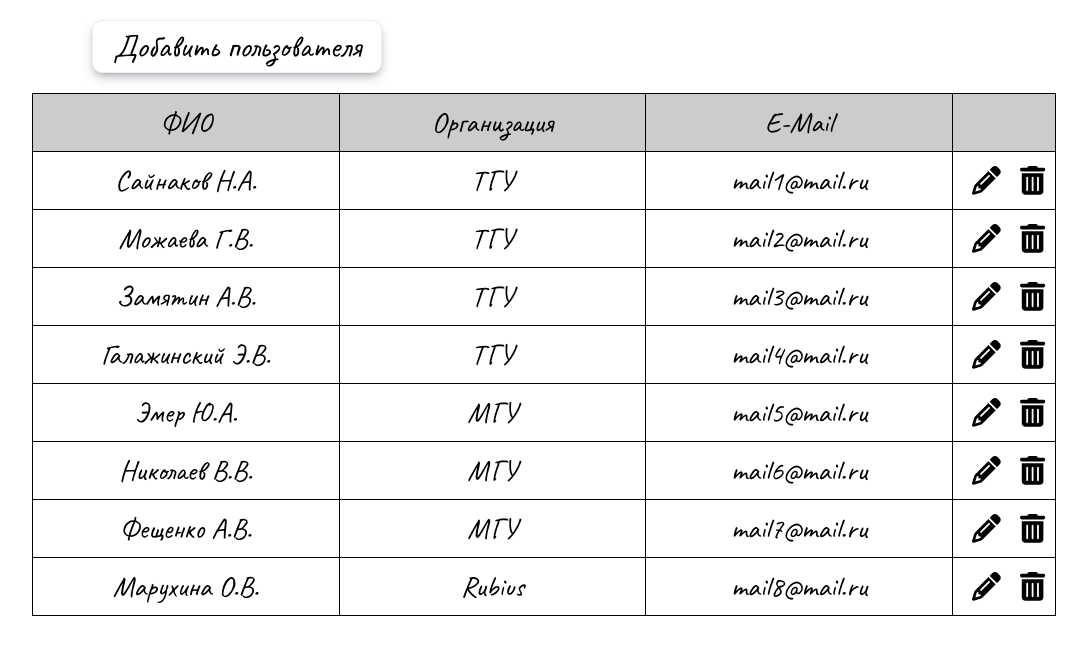
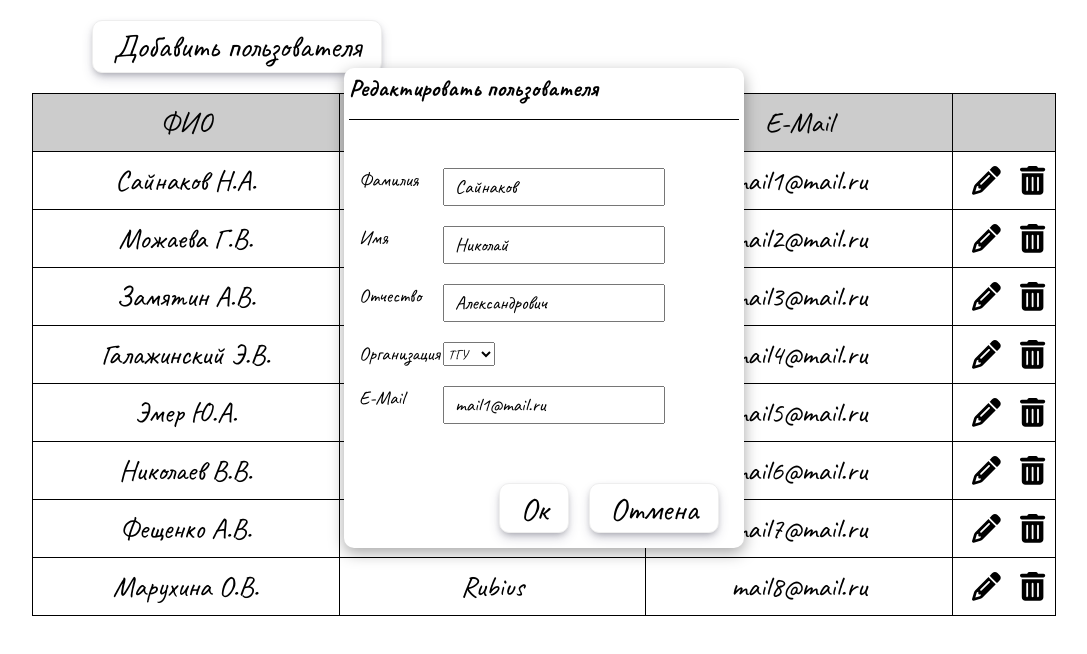
Before and after one commit to Lenarqa/react-table-app, a React (Create React App) app: page / in a window 1280 px wide. Both pictures are taken after a click on the icon 1082 px from the left and 180 px from the top of the page. Shown: the top 654 px of the page, without its empty margins (96-1183 px from the left). Built offline with nearby package versions, Linux system fonts and the light colour scheme.

Commit message:
add edit user modal and validate it

```diff
--- /dev/null
+++ b/src/components/Modal/EditUserModal.js
@@ -0,0 +1,196 @@
+import React, { useContext, useRef, useState } from "react";
+import styled from "styled-components";
+import { UserContext } from "../../store/userContext";
+import Button from "../UI/Button";
+
+const StyledEditUserModar = styled.form`
+  width: 25rem;
+  height: 30rem;
+  position: absolute;
+  top: 50%;
+  left: 50%;
+  transform: translateX(-50%) translateY(-50%);
+  background-color: white;
+  box-shadow: rgba(0, 0, 0, 0.35) 0px 5px 15px;
+  border-radius: 10px;
+
+  display: flex;
+  padding: 5px;
+  justify-content: flex-start;
+  flex-direction: column;
+
+  header {
+    border-bottom: 1px solid black;
+    height: 10%;
+  }
+`;
+
+const DataInputs = styled.div`
+  padding: 10px;
+  height: 75%;
+  width: 100%;
+
+  display: flex;
+  justify-content: center;
+  align-items: flex-start;
+  flex-direction: column;
+
+  div {
+    display: flex;
+    width: 100%;
+    padding: 10;
+    margin: 10px 0;
+  }
+
+  div label {
+    font-size: 1.2rem;
+    margin-right: 10px;
+    width: 20%;
+  }
+
+  div input {
+    width: 60%;
+    padding: 5px 10px;
+    outline: none;
+    font-size: 1.2rem;
+  }
+`;
+
+const Actions = styled.div`
+  display: flex;
+  justify-content: flex-end;
+  height: 15%;
+  padding: 10px;
+
+  button {
+    margin: 0 10px;
+  }
+`;
+
+const EditUserModal = (props) => {
+  const userCtx = useContext(UserContext);
+
+  const [firstName, setFirstName] = useState(props.user.firstName);
+  const [lastName, setLastName] = useState(props.user.lastName);
+  const [middleName, setMiddleName] = useState(props.user.middleName);
+  const [organisationId, setOrganisationId] = useState(
+    props.user.organisationId
+  );
+  const [email, setEmail] = useState(props.user.email);
+
+  const validationHandler = (e) => {
+    e.preventDefault();
+
+    if (
+      firstName.trim() === "" ||
+      lastName.trim() === "" ||
+      organisationId === -1 ||
+      organisationId === "" ||
+      email.trim() === ""
+    ) {
+      return;
+    }
+    console.log(firstName, lastName, middleName, organisationId, email);
+
+    props.onClose();
+  };
+
+  const changeFirstNameHandler = (e) => {
+    e.preventDefault();
+    if (e.target.value.trim() !== "") {
+      setFirstName(e.target.value);
+    }
+  };
+
+  const changeLastNameHandler = (e) => {
+    e.preventDefault();
+    if (e.target.value.trim() !== "") {
+      setLastName(e.target.value);
+    }
+  };
+
+  const changeMiddleNameHandler = (e) => {
+    e.preventDefault();
+    setMiddleName(e.target.value);
+  };
+
+  const changeOrganisationIdHandler = (e) => {
+    e.preventDefault();
+    if (e.target.value.trim() !== "") {
+      setOrganisationId(e.target.value);
+    }
+  };
+
+  const changeEmailHandler = (e) => {
+    e.preventDefault();
+    if (e.target.value.trim() !== "" && e.target.value.includes("@")) {
+      setEmail(e.target.value);
+    }
+  };
+
+  return (
+    <StyledEditUserModar onSubmit={validationHandler}>
+      <header>
+        <h2>Редактировать пользователя</h2>
+      </header>
+      <DataInputs>
+        <div>
+          <label htmlFor="firstName">Фамилия</label>
+          <input
+            id="firstName"
+            type="text"
+            value={firstName}
+            onChange={changeFirstNameHandler}
+          />
+        </div>
+        <div>
+          <label htmlFor="lastName">Имя</label>
+          <input
+            id="lastName"
+            type="text"
+            value={lastName}
+            onChange={changeLastNameHandler}
+          />
+        </div>
+        <div>
+          <label htmlFor="middleName">Отчество</label>
+          <input
+            id="lastName"
+            type="text"
+            value={middleName}
+            onChange={changeMiddleNameHandler}
+          />
+        </div>
+        <div>
+          <label htmlFor="organisationId">Организация</label>
+          <select
+            id="organisationId"
+            value={organisationId}
+            onChange={changeOrganisationIdHandler}
+          >
+            {userCtx.organisation.map((org) => (
+              <option key={org.id} value={org.id}>
+                {org.shortName}
+              </option>
+            ))}
+          </select>
+        </div>
+        <div>
+          <label htmlFor="email">E-Mail</label>
+          <input
+            id="email"
+            type="text"
+            value={email}
+            onChange={changeEmailHandler}
+          />
+        </div>
+      </DataInputs>
+      <Actions>
+        <Button type="submit">Ок</Button>
+        <Button onClick={props.onClose}>Отмена</Button>
+      </Actions>
+    </StyledEditUserModar>
+  );
+};
+
+export default EditUserModal;
--- a/src/components/Table/Row.js
+++ b/src/components/Table/Row.js
@@ -4,6 +4,7 @@ import { FontAwesomeIcon } from "@fortawesome/react-fontawesome";
 import { faPencilAlt, faTrashAlt } from "@fortawesome/free-solid-svg-icons";
 import { UserContext } from "../../store/userContext";
 import DeleteModal from "../Modal/DeleteModal";
+import EditUserModal from "../Modal/EditUserModal";
 
 const StyledRow = styled.div`
   cursor: default;
@@ -26,6 +27,7 @@ const RowCell = styled.div`
 
 const Row = (props) => {
   const [isDelete, setIsDelete] = useState(false);
+  const [isEdit, setIsEdit] = useState(false);
   const [selected, setSelected] = useState(false);
   const userCtx = useContext(UserContext);
 
@@ -33,14 +35,22 @@ const Row = (props) => {
     (org) => org.id === props.organisationId
   );
 
-  const closeHandler = () => {
+  const openEditHandler = () => {
+    setIsEdit(true);
+  };
+
+  const clouseEditHandler = () => {
+    setIsEdit(false);
+  };
+
+  const closeDeleteHandler = () => {
     userCtx.addSelectedUser(props.id);
     setIsDelete(false);
   };
 
-  const openHandler = () => {
+  const openDeleteHandler = () => {
     setIsDelete(true);
-    if(!selected){
+    if (!selected) {
       userCtx.addSelectedUser(props.id);
     }
   };
@@ -66,16 +76,19 @@ const Row = (props) => {
         <FontAwesomeIcon
           style={{ cursor: "pointer" }}
           icon={faPencilAlt}
-          onClick={() => console.log("Редактировать")}
+          onClick={openEditHandler}
         />
         <FontAwesomeIcon
           style={{ cursor: "pointer" }}
           icon={faTrashAlt}
-          onClick={openHandler}
+          onClick={openDeleteHandler}
         />
       </RowCell>
       {isDelete && (
-        <DeleteModal onClose={closeHandler} onDelete={deleteHandler} />
+        <DeleteModal onClose={closeDeleteHandler} onDelete={deleteHandler} />
+      )}
+      {isEdit && (
+        <EditUserModal onClose={clouseEditHandler} user={props.user}/>
       )}
     </StyledRow>
   );
--- a/src/components/Table/Table.js
+++ b/src/components/Table/Table.js
@@ -25,6 +25,7 @@ const Table = (props) => {
             name={name}
             organisationId={user.organisationId}
             eMail={user.email}
+            user={user}
           />
         );
       })}
```
